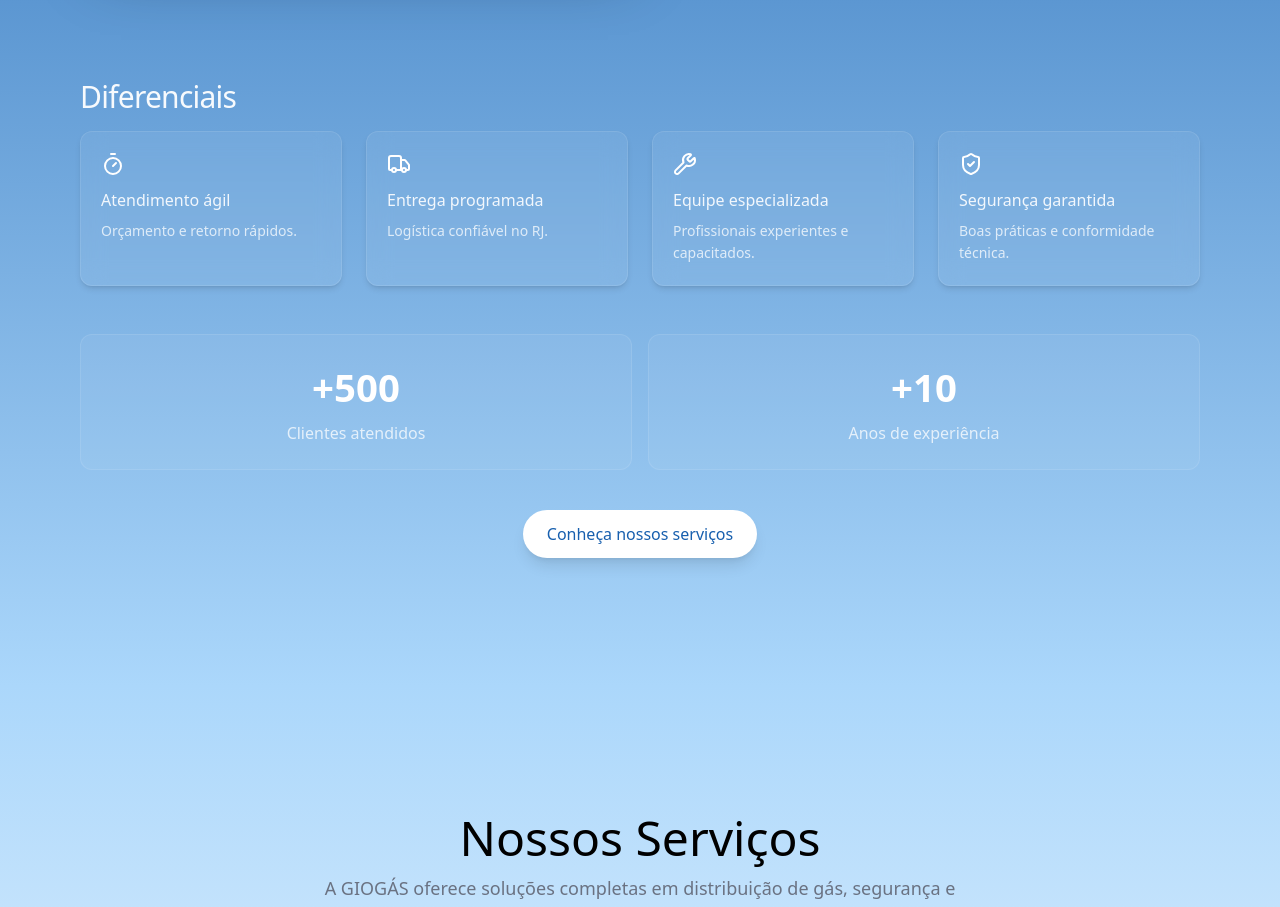
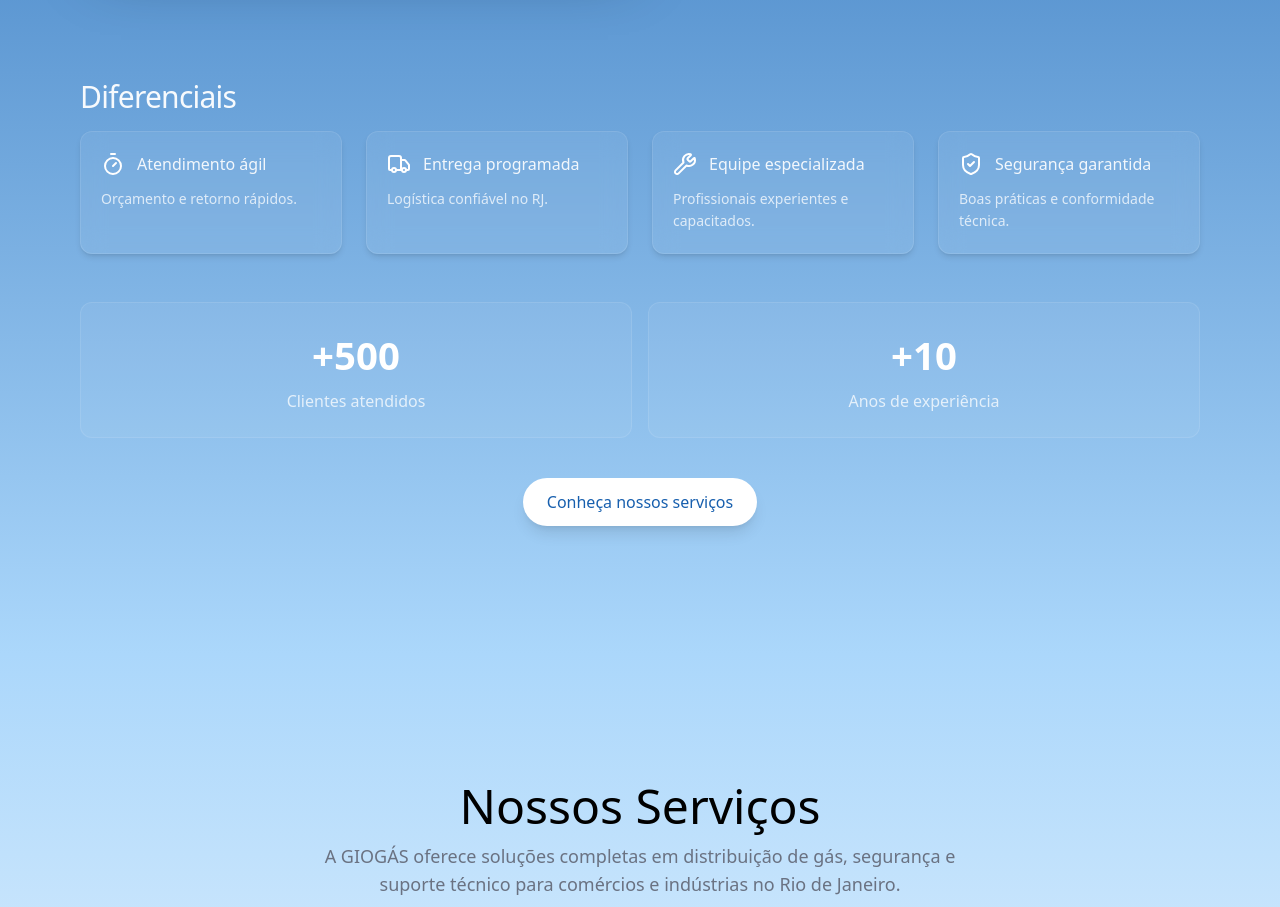
Before and after one commit to gabrielcaixeta01/site-giogas, a Next.js app: page / in a window 1280 px wide. Shown: the part 1520-2427 px from the top of the page. Built offline with nearby package versions, Linux system fonts and the light colour scheme.

Commit message:
update Apresentacao

```diff
--- a/src/components/sections/Apresentacao.tsx
+++ b/src/components/sections/Apresentacao.tsx
@@ -160,11 +160,13 @@ export default function Apresentacao() {
             ].map(({ Icon, title, desc }, i) => (
               <div
                 key={i}
-                className="rounded-xl bg-white/6 border border-white/10 p-5 backdrop-blur-md shadow-md"
+                className="rounded-xl bg-white/6 border border-white/10 p-5 backdrop-blur-md shadow-md flex flex-col gap-2"
               >
-                <Icon className="h-6 w-6 text-white mb-3" aria-hidden />
-                <h4 className="text-white/90 font-medium">{title}</h4>
-                <p className="mt-2 text-white/75 text-sm leading-relaxed">
+                <div className="flex items-center gap-3 mb-1">
+                  <Icon className="h-6 w-6 text-white" aria-hidden />
+                  <h4 className="text-white/90 font-medium text-base">{title}</h4>
+                </div>
+                <p className="text-white/75 text-sm leading-relaxed">
                   {desc}
                 </p>
               </div>
```
